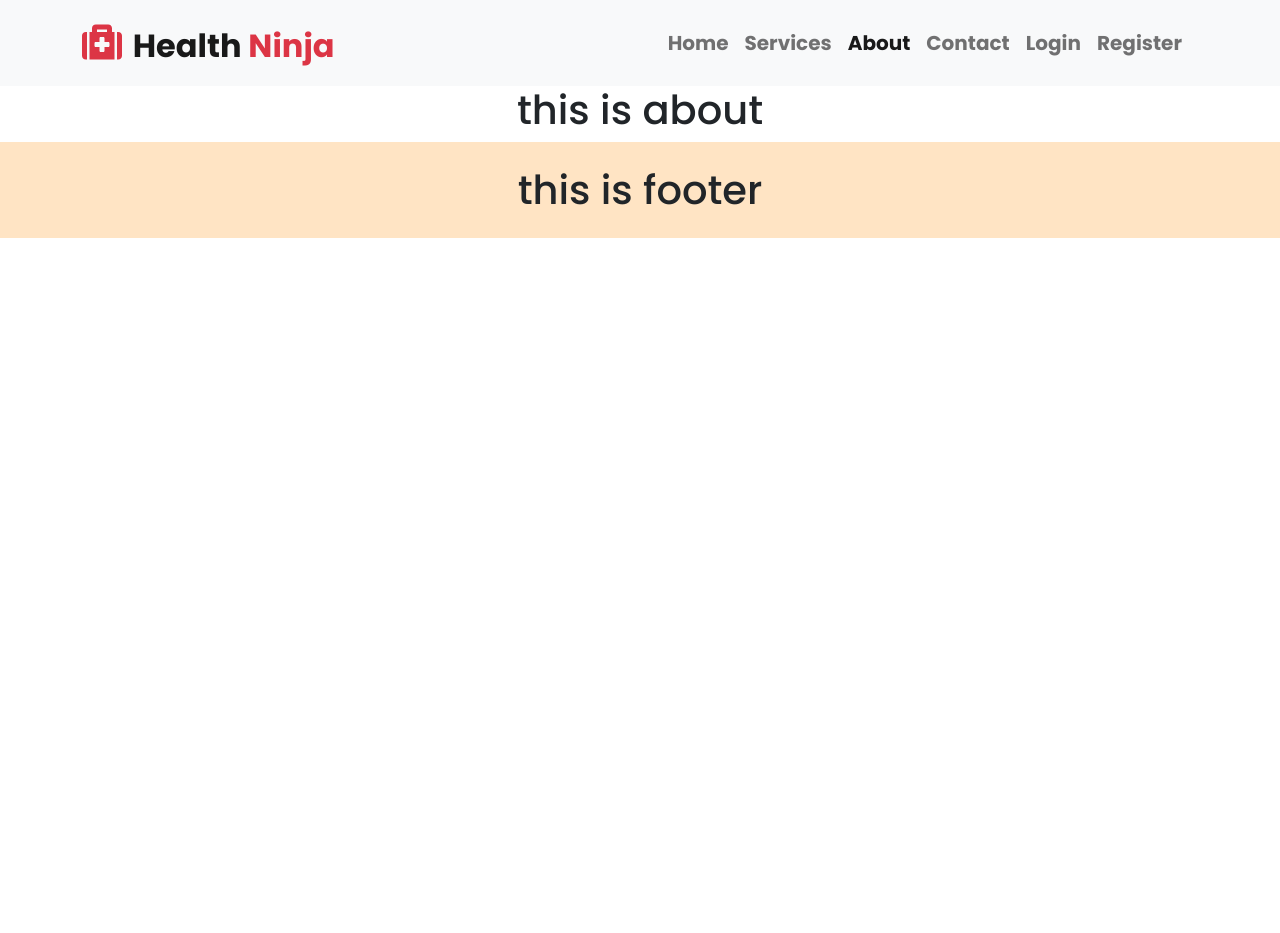
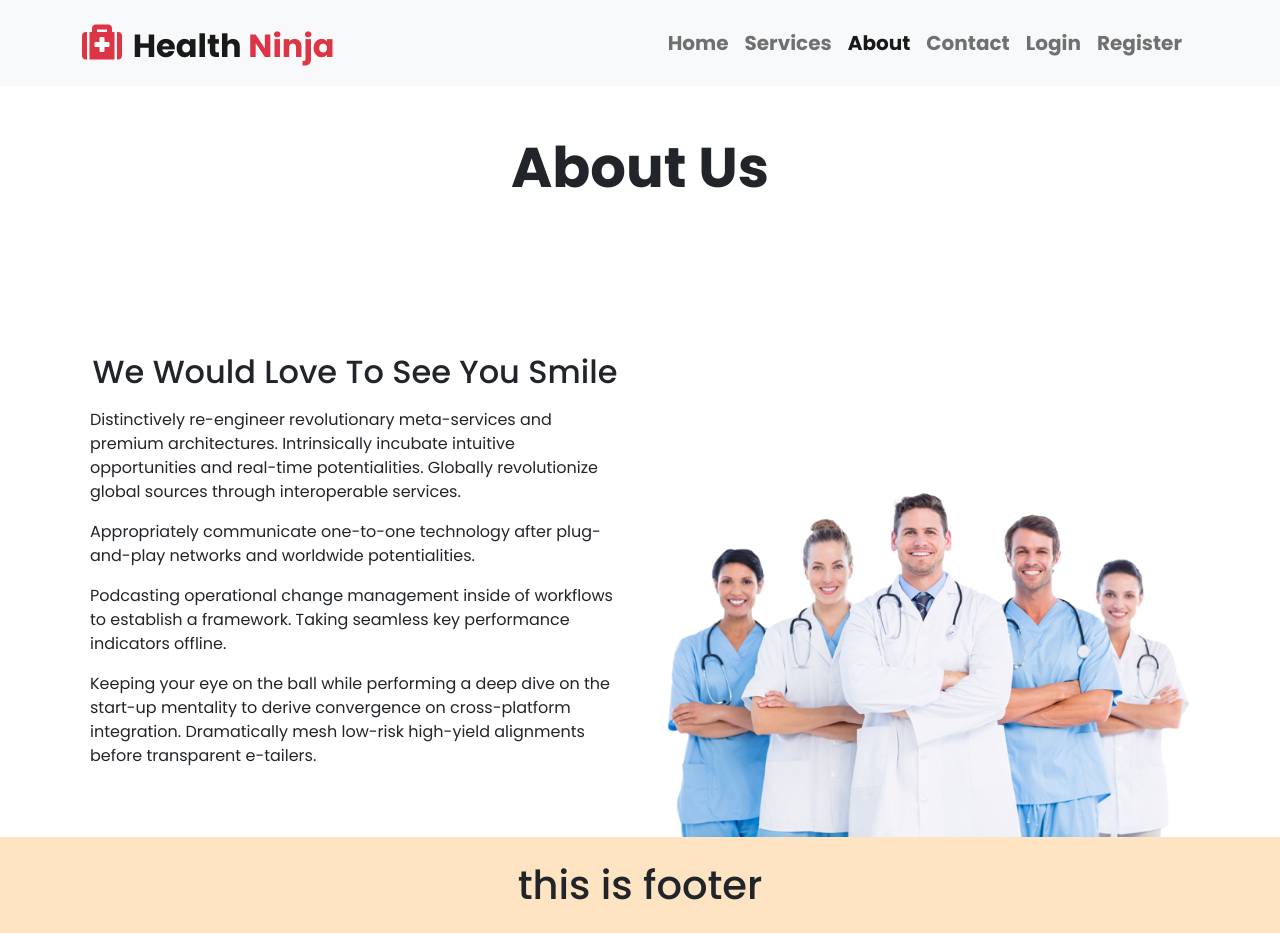
Before and after one commit to Alif-001/Assignment-10, a React (Create React App) app: page /about in a window 1280 px wide. Before the commit the page ends 800 px from the top, so only its background shows below. Built offline with nearby package versions, Linux system fonts and the light colour scheme.

Commit message:
about page done

```diff
--- /dev/null
+++ b/src/components/Pages/About/About.css
@@ -0,0 +1,10 @@
+.about-text {
+  text-align: left;
+}
+.about-img {
+  text-align: end !important;
+}
+
+.about-title {
+  font-size: 3.5rem !important;
+}
--- a/src/components/Pages/About/About.js
+++ b/src/components/Pages/About/About.js
@@ -1,9 +1,58 @@
 import React from "react";
+import "./About.css";
+import aboutImg from "./../../../images/about-img/staff.png";
 
 const About = () => {
   return (
-    <div>
-      <h1>this is about</h1>
+    <div className="container">
+      <h1 className="about-title mt-5 fw-bolder">About Us</h1>
+      <div className="d-flex">
+        <div className="row">
+          <div className="col-sm-12 col-md-12 col-lg-6 align-items-center text-center ">
+            <div className="mt-md-5 pt-5 mt-sm-0 ">
+              <div className="mt-5">
+                <h2>We Would Love To See You Smile</h2>
+              </div>
+              <div className="d-flex  about-text">
+                <div className="p-2 ">
+                  <p className="">
+                    Distinctively re-engineer revolutionary meta-services and
+                    premium architectures. Intrinsically incubate intuitive
+                    opportunities and real-time potentialities. Globally
+                    revolutionize global sources through interoperable services.
+                  </p>
+                  <p className="">
+                    Appropriately communicate one-to-one technology after
+                    plug-and-play networks and worldwide potentialities.
+                  </p>
+                  <p>
+                    Podcasting operational change management inside of workflows
+                    to establish a framework. Taking seamless key performance
+                    indicators offline.
+                  </p>
+                  <p>
+                    Keeping your eye on the ball while performing a deep dive on
+                    the start-up mentality to derive convergence on
+                    cross-platform integration. Dramatically mesh low-risk
+                    high-yield alignments before transparent e-tailers.
+                  </p>
+                </div>
+              </div>
+            </div>
+          </div>
+          <div className="  col-sm-12 col-md-12 col-lg-6 about-img pt-md-2  mt-sm-0 pt-sm-0 ">
+            <div className="d-flex align-items-end pt-md-5 mt-md-5  mt-sm-0 pt-sm-0">
+              <div className="mt-md-5 pt-md-3 mt-sm-0 pt-sm-0">
+                <img
+                  src={aboutImg}
+                  alt=""
+                  className="w-100 mx-auto d-block mt-md-5 pt-md-5 mt-sm-0 pt-sm-0"
+                />
+              </div>
+            </div>
+          </div>
+        </div>
+      </div>
     </div>
   );
 };
```
Also changed, not shown: src/images/about-img/staff.png (added).
